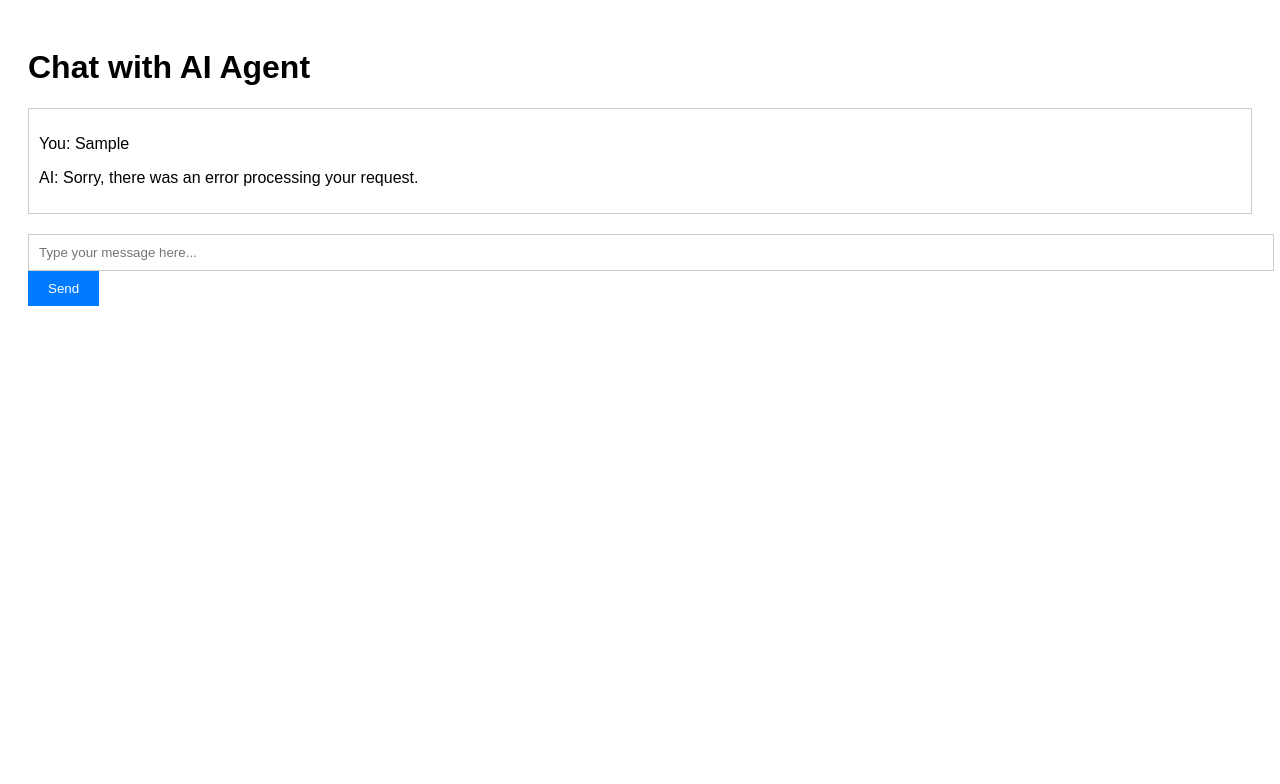
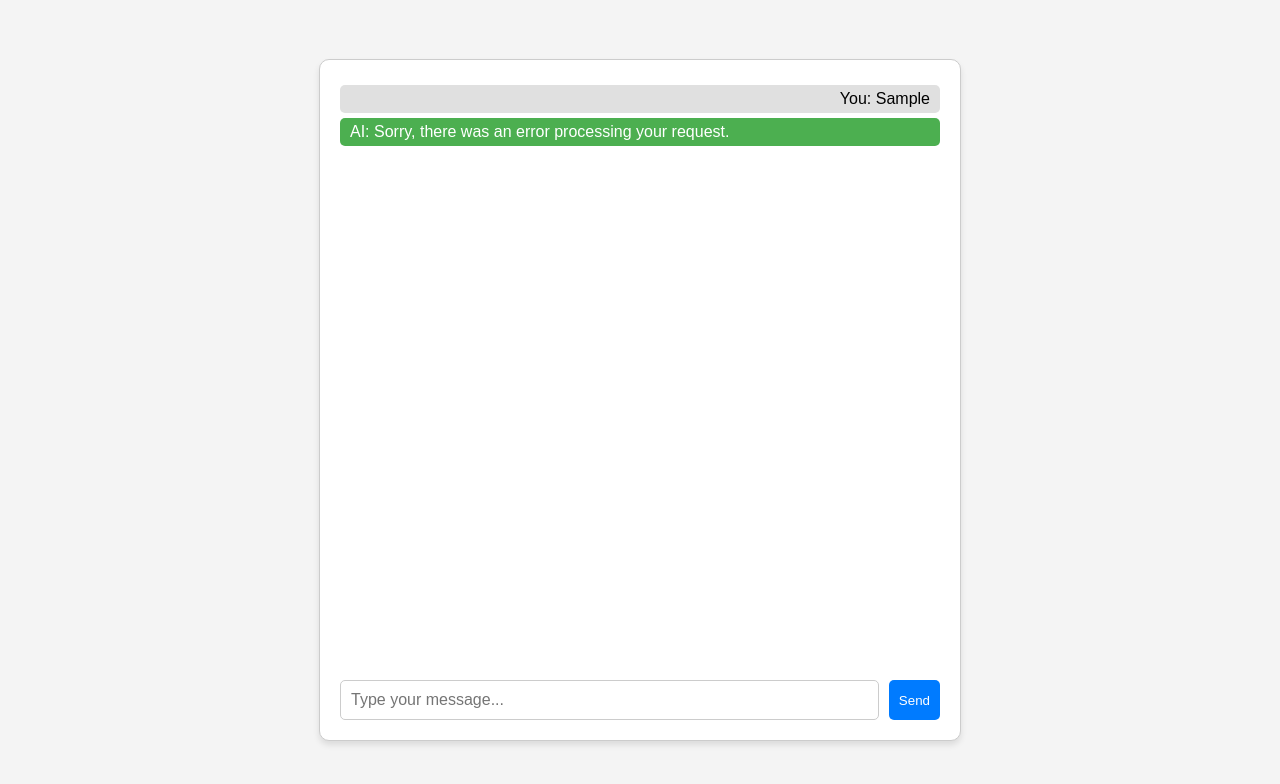
Before and after one commit to h18ats/legal-agent-test, a plain HTML site: page index.html in a window 1280 px wide. Both pictures are taken after typing "Sample" into the empty fields and a click on the button "Send". Drawn offline with Linux system fonts and the light colour scheme; no server answers.

Commit message:
Update index.html

```diff
--- a/index.html
+++ b/index.html
@@ -3,30 +3,67 @@
 <head>
     <meta charset="UTF-8">
     <meta name="viewport" content="width=device-width, initial-scale=1.0">
-    <title>Conversational AI with Eleven Labs</title>
+    <title>Conversational AI Agent</title>
     <style>
         body {
             font-family: Arial, sans-serif;
+            margin: 0;
+            padding: 0;
+            display: flex;
+            justify-content: center;
+            align-items: center;
+            height: 100vh;
+            background-color: #f4f4f4;
+        }
+        .chat-container {
+            width: 100%;
+            max-width: 600px;
+            background-color: white;
+            border: 1px solid #ccc;
+            border-radius: 10px;
+            box-shadow: 0 4px 6px rgba(0, 0, 0, 0.1);
             padding: 20px;
+            display: flex;
+            flex-direction: column;
+            height: 80%;
+            max-height: 700px;
         }
-        #chat-box {
-            max-height: 400px;
+        .chat-box {
+            flex-grow: 1;
             overflow-y: auto;
-            border: 1px solid #ccc;
-            padding: 10px;
             margin-bottom: 20px;
         }
+        .chat-box p {
+            margin: 5px 0;
+            padding: 5px 10px;
+            border-radius: 5px;
+        }
+        .user-message {
+            background-color: #e0e0e0;
+            text-align: right;
+        }
+        .ai-message {
+            background-color: #4CAF50;
+            color: white;
+        }
+        .input-container {
+            display: flex;
+        }
         #user-input {
-            width: 100%;
+            flex-grow: 1;
             padding: 10px;
+            font-size: 16px;
             border: 1px solid #ccc;
+            border-radius: 5px;
         }
         button {
-            padding: 10px 20px;
+            padding: 10px;
             background-color: #007bff;
             color: white;
             border: none;
             cursor: pointer;
+            border-radius: 5px;
+            margin-left: 10px;
         }
         button:hover {
             background-color: #0056b3;
@@ -35,12 +72,13 @@
 </head>
 <body>
 
-    <h1>Chat with AI Agent</h1>
-
-    <div id="chat-box"></div>
-
-    <input type="text" id="user-input" placeholder="Type your message here..." />
-    <button onclick="sendMessage()">Send</button>
+    <div class="chat-container">
+        <div class="chat-box" id="chat-box"></div>
+        <div class="input-container">
+            <input type="text" id="user-input" placeholder="Type your message..." />
+            <button onclick="sendMessage()">Send</button>
+        </div>
+    </div>
 
     <script>
         const apiUrl = "https://elevenlabs.io/app/talk-to?agent_id=tG9uM0Gz6OeuPuR8BpBI";
@@ -50,7 +88,10 @@
             if (!userMessage) return;
 
             // Display user message in the chat box
-            appendMessage('You: ' + userMessage);
+            appendMessage('You: ' + userMessage, 'user-message');
+
+            // Clear input field
+            document.getElementById('user-input').value = '';
 
             // Call the Eleven Labs API
             fetch(apiUrl, {
@@ -64,22 +105,20 @@
             })
             .then(response => response.json())
             .then(data => {
-                // Append the AI's response
-                appendMessage('AI: ' + data.reply);
+                // Display AI's response
+                appendMessage('AI: ' + data.reply, 'ai-message');
             })
             .catch(error => {
                 console.error('Error:', error);
-                appendMessage('AI: Sorry, there was an error processing your request.');
+                appendMessage('AI: Sorry, there was an error processing your request.', 'ai-message');
             });
-
-            // Clear input field
-            document.getElementById('user-input').value = '';
         }
 
-        function appendMessage(message) {
+        function appendMessage(message, messageClass) {
             const chatBox = document.getElementById('chat-box');
             const messageElement = document.createElement('p');
             messageElement.textContent = message;
+            messageElement.classList.add(messageClass);
             chatBox.appendChild(messageElement);
             chatBox.scrollTop = chatBox.scrollHeight; // Scroll to the bottom
         }
```
